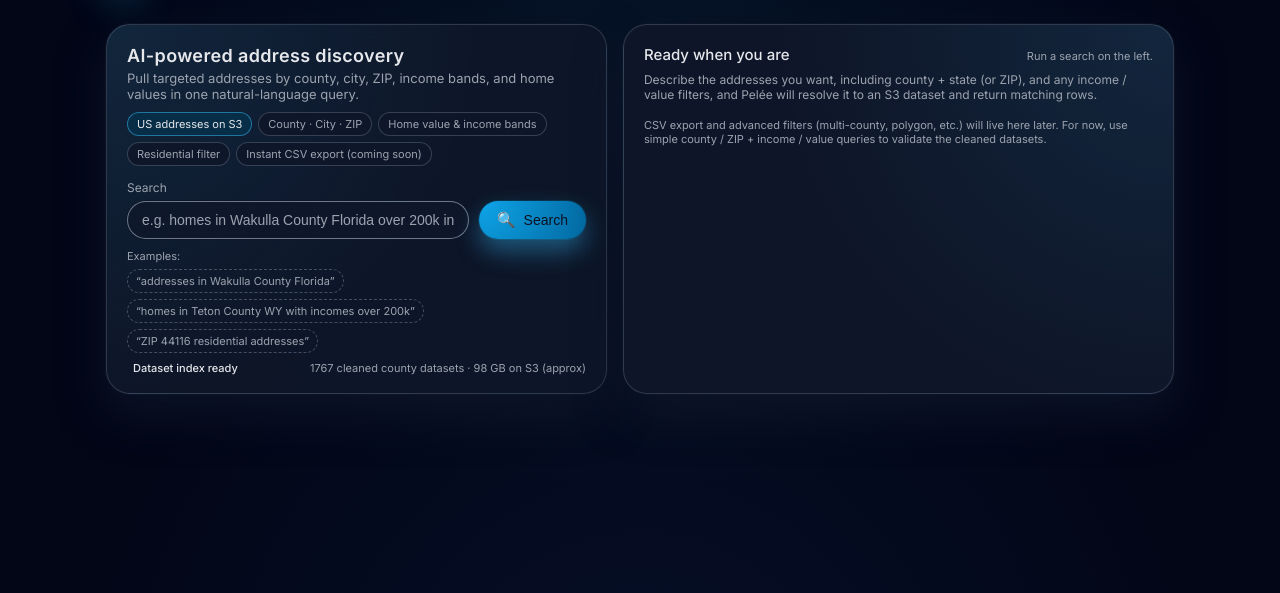
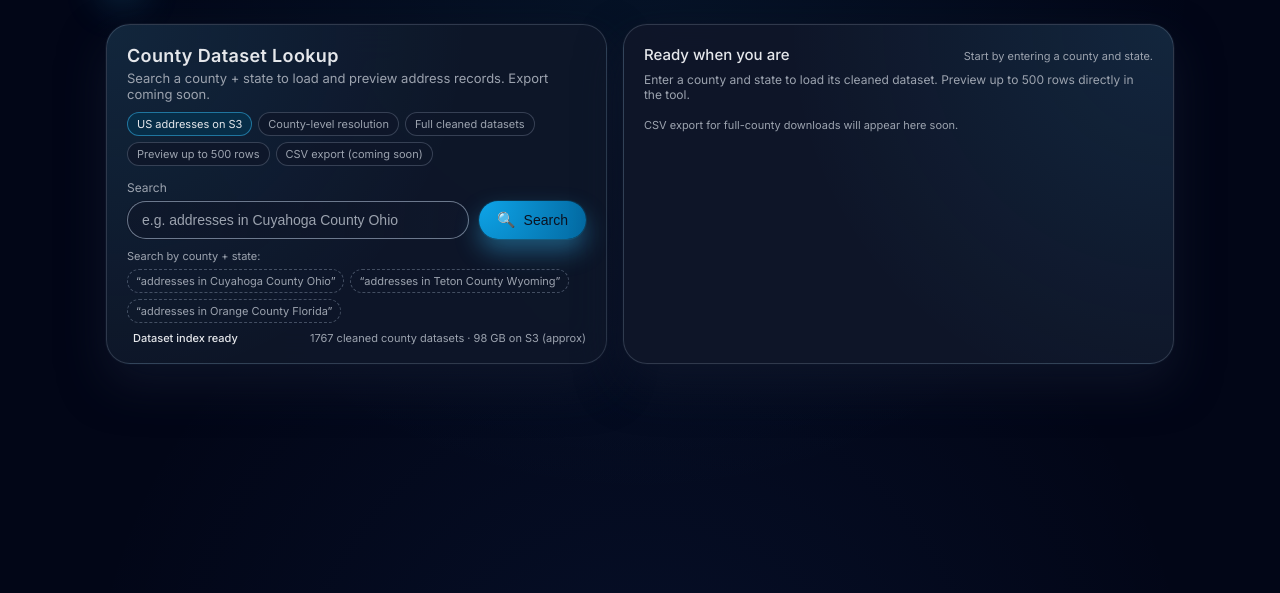
Before and after one commit to ccjackb22/Pelee.Residential, a Flask app: page / in a window 1280 px wide. Shown: the part 64-657 px from the top of the page. Run offline with Flask 3, Linux system fonts and the light colour scheme; the visitor is signed in with stand-in values (Sample User, id 1).

Commit message:
Update index.html

```diff
--- a/templates/index.html
+++ b/templates/index.html
@@ -456,18 +456,18 @@
       <!-- LEFT: Query / Input -->
       <section class="card">
         <div class="card-header">
-          <div class="card-title">AI-powered address discovery</div>
+          <div class="card-title">County Dataset Lookup</div>
           <div class="card-subtitle">
-            Pull targeted addresses by county, city, ZIP, income bands, and home values in one natural-language query.
+            Search a county + state to load and preview address records. Export coming soon.
           </div>
         </div>
 
         <div class="pill-row">
           <div class="pill pill-strong">US addresses on S3</div>
-          <div class="pill">County · City · ZIP</div>
-          <div class="pill">Home value &amp; income bands</div>
-          <div class="pill">Residential filter</div>
-          <div class="pill">Instant CSV export (coming soon)</div>
+          <div class="pill">County-level resolution</div>
+          <div class="pill">Full cleaned datasets</div>
+          <div class="pill">Preview up to 500 rows</div>
+          <div class="pill">CSV export (coming soon)</div>
         </div>
 
         <form class="query-form" method="POST" action="/search">
@@ -479,7 +479,7 @@
               id="query"
               class="query-input"
               autocomplete="off"
-              placeholder="e.g. homes in Wakulla County Florida over 200k income"
+              placeholder="e.g. addresses in Cuyahoga County Ohio"
               value="{{ query or '' }}"
             />
             <button class="btn-primary" type="submit">
@@ -489,11 +489,11 @@
           </div>
 
           <div class="hint">
-            Examples:
+            Search by county + state:
             <div class="examples-list">
-              <span class="example-pill">“addresses in Wakulla County Florida”</span>
-              <span class="example-pill">“homes in Teton County WY with incomes over 200k”</span>
-              <span class="example-pill">“ZIP 44116 residential addresses”</span>
+              <span class="example-pill">“addresses in Cuyahoga County Ohio”</span>
+              <span class="example-pill">“addresses in Teton County Wyoming”</span>
+              <span class="example-pill">“addresses in Orange County Florida”</span>
             </div>
           </div>
         </form>
@@ -521,7 +521,7 @@
             {% if query %}
               <span><strong>Query:</strong> {{ query }}</span>
             {% else %}
-              <span>Run a search on the left.</span>
+              <span>Start by entering a county and state.</span>
             {% endif %}
           </div>
         </div>
@@ -540,17 +540,17 @@
             {% if dataset_key %}
               <div><strong>Dataset:</strong> {{ dataset_key }}</div>
             {% endif %}
-            {% if total is not none %}
+            {% if total_results is not none %}
               <div>
                 <strong>Results:</strong>
-                Showing {{ shown or 0 }} of {{ total }}
+                Showing {{ shown_results or 0 }} of {{ total_results }}
               </div>
             {% endif %}
           </div>
         {% else %}
           <div class="results-summary">
-            Describe the addresses you want, including county + state (or ZIP), and any income / value filters,
-            and Pelée will resolve it to an S3 dataset and return matching rows.
+            Enter a county and state to load its cleaned dataset.
+            Preview up to 500 rows directly in the tool.
           </div>
         {% endif %}
 
@@ -575,16 +575,16 @@
                     <td>{{ row.city or row.City or '' }}</td>
                     <td>{{ row.state or row.State or '' }}</td>
                     <td>{{ row.zip or row.Zip or row.postal_code or '' }}</td>
-                    <td class="{{ (row.income or row.estimated_income or 0) | int >= 200000 and 'value-high' or 'value-low' }}">
-                      {% if row.income or row.estimated_income %}
-                        ${{ (row.income or row.estimated_income) | int | string | replace(',', ' ') }}
+                    <td class="{{ (row.income or 0) | int >= 200000 and 'value-high' or 'value-low' }}">
+                      {% if row.income %}
+                        ${{ row.income | int }}
                       {% else %}
                         —
                       {% endif %}
                     </td>
                     <td>
-                      {% if row.value or row.estimated_value %}
-                        ${{ (row.value or row.estimated_value) | int | string | replace(',', ' ') }}
+                      {% if row.home_value %}
+                        ${{ row.home_value | int }}
                       {% else %}
                         —
                       {% endif %}
@@ -592,11 +592,7 @@
                     <td>
                       <span class="pill-tag">
                         <span class="pill-tag-dot"></span>
-                        {% if row.landuse or row.land_use %}
-                          {{ row.landuse or row.land_use }}
-                        {% else %}
-                          Residential
-                        {% endif %}
+                        Residential
                       </span>
                     </td>
                   </tr>
@@ -606,18 +602,12 @@
           </div>
         {% elif query %}
           <div class="results-summary">
-            No matching addresses found. Try:
-            <ul>
-              <li>Lowering the income / value threshold</li>
-              <li>Checking the county + state in the query</li>
-              <li>Removing very specific street-level filters</li>
-            </ul>
+            No results found. Check the county name and state.
           </div>
         {% endif %}
 
         <div class="footer-note">
-          CSV export and advanced filters (multi-county, polygon, etc.) will live here later. For now, use
-          simple county / ZIP + income / value queries to validate the cleaned datasets.
+          CSV export for full-county downloads will appear here soon.
         </div>
       </section>
     </div>
```
